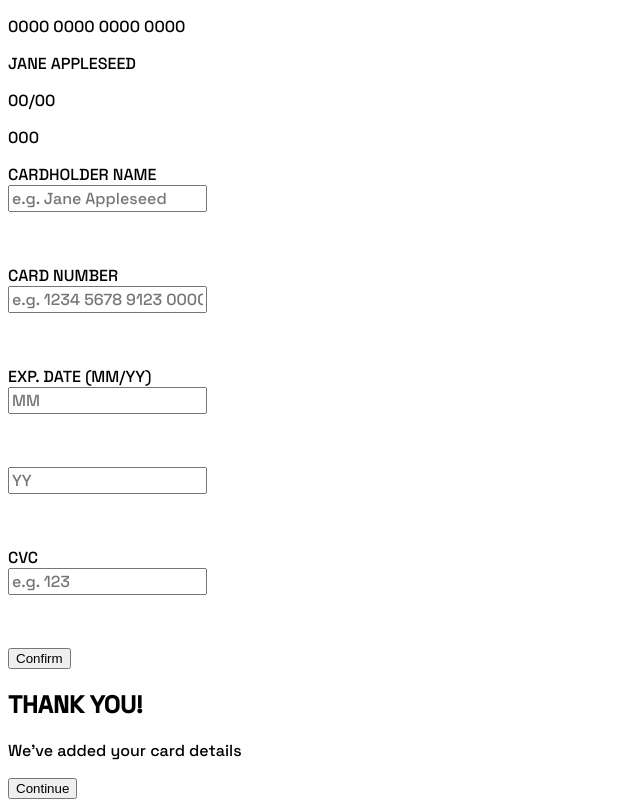
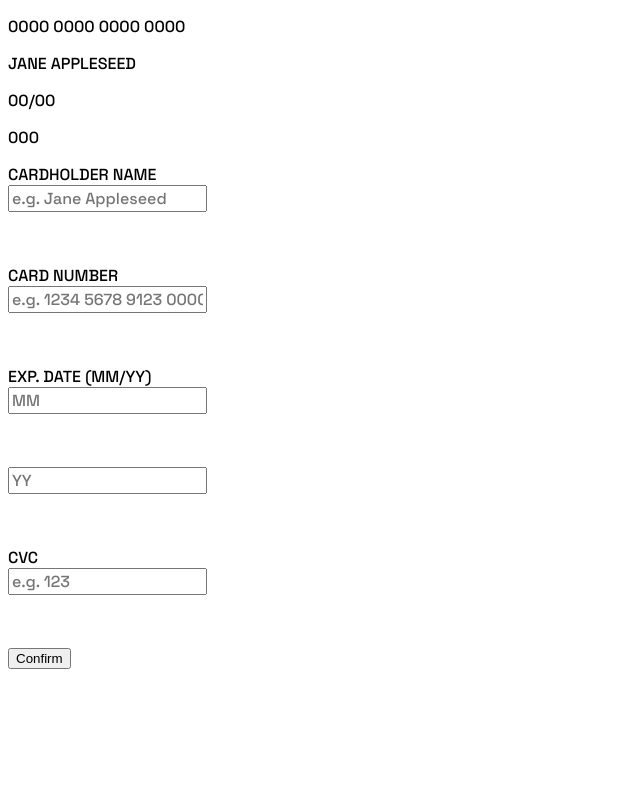
Before and after one commit to wishba/interactive-card-details-form-main, a React (Vite) app: page / in a window 1280 px wide. Shown: the whole page, without its empty margins (0-640 px from the left). Built offline with nearby package versions, Linux system fonts and the light colour scheme.

Commit message:
show hide reload

```diff
--- a/src/App.jsx
+++ b/src/App.jsx
@@ -13,6 +13,7 @@ function App() {
   function handleSubmit(e) {
     e.preventDefault();
     document.getElementById('form').style.display = 'none';
+    document.getElementById('formSubmitted').style.display = 'block';
   }
 
   return (
@@ -161,10 +162,10 @@ function App() {
         </form>
       </section>
 
-      <section>
+      <section id='formSubmitted' className='form__submitted'>
         <FormSubmitted />
       </section>
-    </main >
+    </main>
   )
 }
 
--- a/src/index.css
+++ b/src/index.css
@@ -23,3 +23,7 @@ input {
 .form__message.form__message-error {
   visibility: visible;
 }
+
+.form__submitted {
+  display: none;
+}
```
